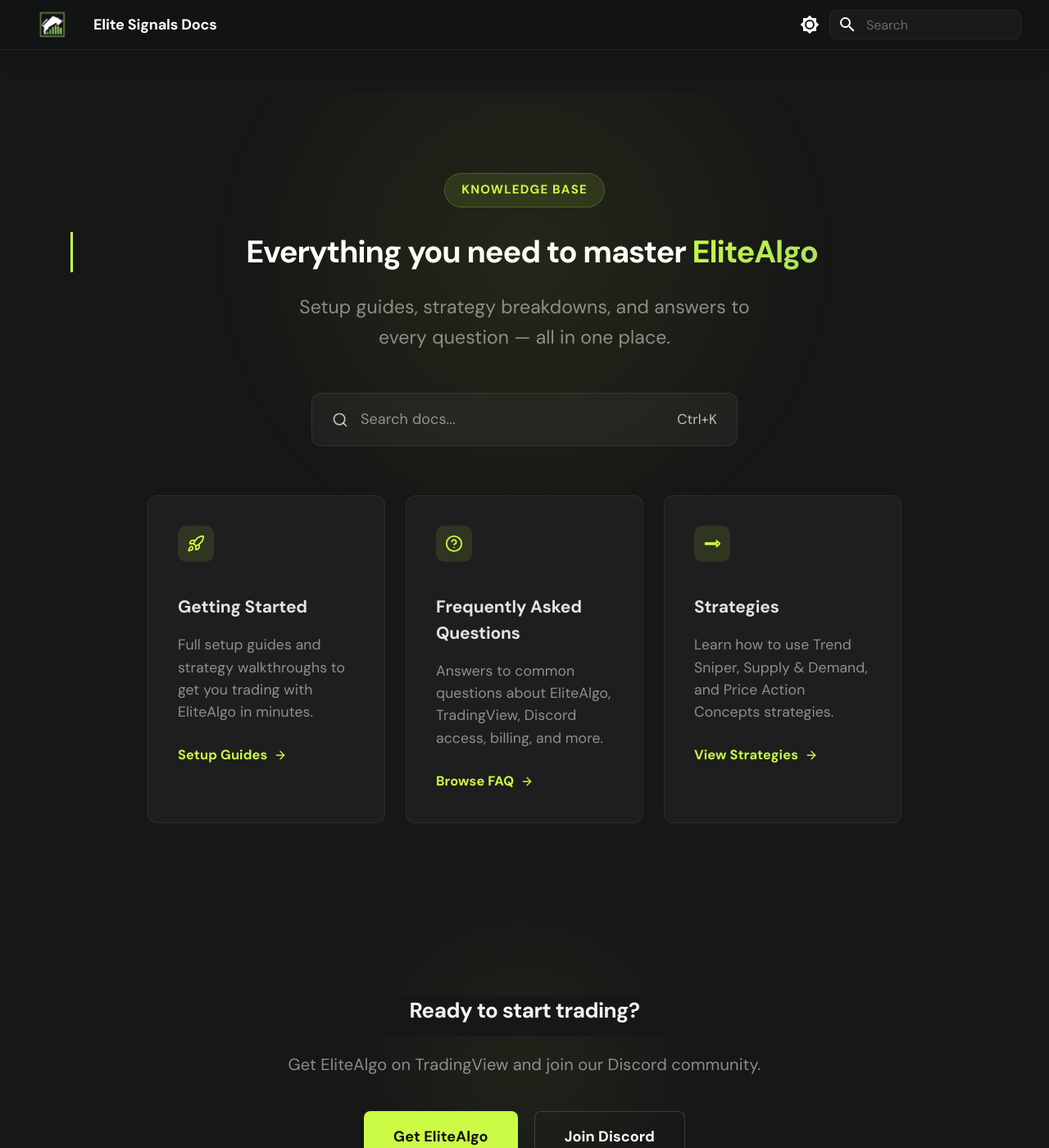
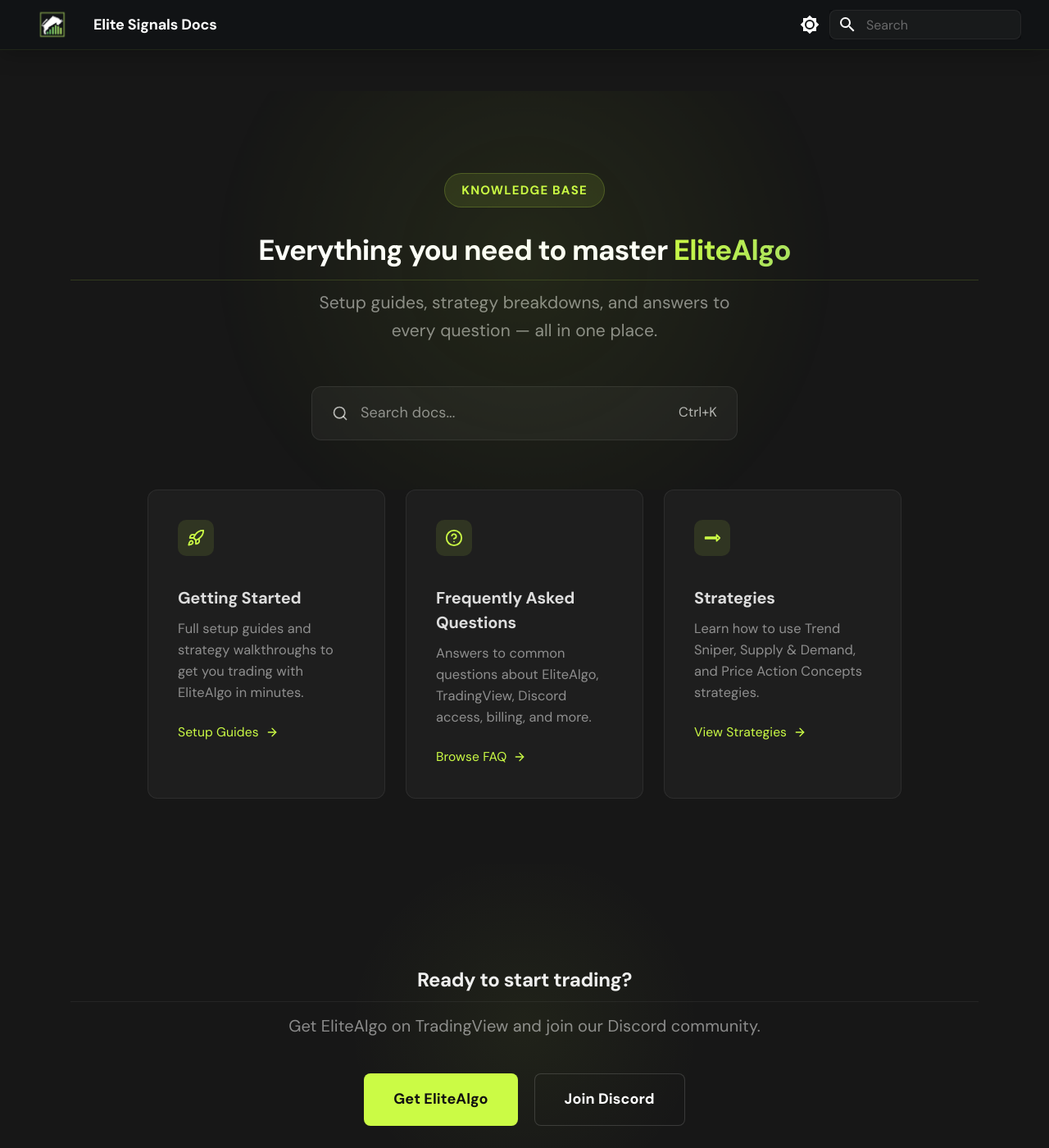
Before and after one commit to myelitesignals/docs, an MkDocs documentation site: the page built from docs/index.md, in a window 1280 px wide and 1400 px high. Shown: the whole window at 82% size. Built offline with MkDocs 1.6.1 and Material for MkDocs 9.7.7, drawn with Linux system fonts in a browser that asks for light colours.

Commit message:
Refine typography and sidebar spacing for cleaner look
- Hide redundant "Elite Signals Docs" root label in sidebar
- Tighter sidebar spacing, smaller nav font (0.78rem), reduced padding
- Section labels: smaller (0.65rem), bolder, more letter-spacing
- h1: remove left border, add subtle bottom border instead
- h2: simpler bottom border (no gradient), refined size (1.2rem)
- Body text: 0.82rem with 1.75 line-height, softer white (0.68 opacity)
- Lighter font weights across all headings (650/600/550)
- Hero title: 2.8rem (from 3.2), weight 700 (from 800)
- Cards: refined font sizes and weights throughout
- TOC links: smaller, subtler styling

Co-Authored-By: Claude <noreply@anthropic.com>

```diff
--- a/docs/stylesheets/extra.css
+++ b/docs/stylesheets/extra.css
@@ -126,51 +126,74 @@ body {
    SIDEBAR NAVIGATION
    ============================================ */
 
+/* Hide redundant "Elite Signals Docs" root label in sidebar */
+.md-nav--primary > .md-nav__title {
+  display: none;
+}
+
 /* Sidebar container */
 [data-md-color-scheme="slate"] .md-sidebar {
   background: transparent;
 }
 
+[data-md-color-scheme="slate"] .md-sidebar--primary .md-sidebar__inner {
+  padding-top: 0.4rem;
+}
+
 /* Section labels (Getting Started, FAQ) */
 [data-md-color-scheme="slate"] .md-nav--primary > .md-nav__list > .md-nav__item--section > .md-nav__link,
 [data-md-color-scheme="slate"] .md-nav--primary .md-nav__item--section > label.md-nav__link {
-  font-size: 0.68rem;
-  font-weight: 600;
-  letter-spacing: 0.08em;
+  font-size: 0.65rem;
+  font-weight: 700;
+  letter-spacing: 0.1em;
   text-transform: uppercase;
-  color: rgba(255, 255, 255, 0.35);
-  padding: 0.6rem 0.75rem 0.3rem;
-  margin-top: 0.8rem;
+  color: rgba(255, 255, 255, 0.3);
+  padding: 0.5rem 0.6rem 0.25rem;
+  margin-top: 1rem;
+  pointer-events: none;
 }
 
-/* Nav links */
+/* Remove margin on first section label */
+[data-md-color-scheme="slate"] .md-nav--primary > .md-nav__list > .md-nav__item--section:first-child > .md-nav__link,
+[data-md-color-scheme="slate"] .md-nav--primary > .md-nav__list > .md-nav__item--section:first-child > label.md-nav__link {
+  margin-top: 0.2rem;
+}
+
+/* Nav links - all */
 [data-md-color-scheme="slate"] .md-nav__link {
-  padding: 0.4rem 0.75rem;
+  padding: 0.3rem 0.6rem;
   transition: all 0.15s ease;
-  border-radius: 6px;
-  font-size: 0.8rem;
+  border-radius: 5px;
+  font-size: 0.78rem;
   font-weight: 400;
-  color: rgba(255, 255, 255, 0.55);
-  line-height: 1.4;
+  color: rgba(255, 255, 255, 0.5);
+  line-height: 1.45;
+  margin: 1px 0;
 }
 
 [data-md-color-scheme="slate"] .md-nav__link:hover {
-  color: rgba(255, 255, 255, 0.9);
+  color: rgba(255, 255, 255, 0.85);
   background: rgba(255, 255, 255, 0.04);
 }
 
+/* Active nav link */
 [data-md-color-scheme="slate"] .md-nav__link--active,
 [data-md-color-scheme="slate"] .md-nav__item--active > .md-nav__link {
-  color: var(--es-lime);
+  color: var(--es-lime) !important;
   font-weight: 500;
   background: rgba(203, 251, 69, 0.06);
 }
 
-/* TOC sidebar links */
+/* TOC sidebar links (integrated) */
 [data-md-color-scheme="slate"] .md-nav--secondary .md-nav__link {
-  font-size: 0.75rem;
+  font-size: 0.72rem;
   font-weight: 400;
-  color: rgba(255, 255, 255, 0.4);
+  color: rgba(255, 255, 255, 0.35);
+  padding: 0.2rem 0.6rem;
+}
+
+[data-md-color-scheme="slate"] .md-nav--secondary .md-nav__link:hover {
+  color: rgba(255, 255, 255, 0.7);
 }
 
 [data-md-color-scheme="slate"] .md-nav--secondary .md-nav__link--active {
@@ -178,8 +201,14 @@ body {
   font-weight: 500;
 }
 
+/* Reduce nested indent */
 .md-nav__item .md-nav__item {
-  padding-left: 0.2rem;
+  padding-left: 0.15rem;
+}
+
+/* Tighter spacing between nav items */
+.md-nav__item {
+  padding: 0;
 }
 
 /* ============================================
@@ -225,10 +254,10 @@ body {
 }
 
 .es-hero__title {
-  font-size: 3.2rem;
-  font-weight: 800;
-  letter-spacing: -0.04em;
-  line-height: 1.1;
+  font-size: 2.8rem;
+  font-weight: 700;
+  letter-spacing: -0.035em;
+  line-height: 1.12;
   margin: 0 0 1rem;
   color: #fff;
 }
@@ -241,11 +270,12 @@ body {
 }
 
 .es-hero__subtitle {
-  font-size: 1.15rem;
+  font-size: 1.05rem;
+  font-weight: 400;
   color: var(--es-text-muted);
-  max-width: 550px;
+  max-width: 520px;
   margin: 0 auto 2.5rem;
-  line-height: 1.6;
+  line-height: 1.65;
 }
 
 /* Homepage Search CTA */
@@ -367,19 +397,19 @@ body {
 }
 
 .es-card__title {
-  font-size: 1.05rem;
-  font-weight: 700;
+  font-size: 0.95rem;
+  font-weight: 600;
   color: #fff;
-  margin: 0 0 0.6rem;
+  margin: 0 0 0.5rem;
   position: relative;
   z-index: 1;
 }
 
 .es-card__desc {
-  font-size: 0.88rem;
+  font-size: 0.82rem;
   color: var(--es-text-muted);
-  line-height: 1.55;
-  margin: 0 0 1.2rem;
+  line-height: 1.6;
+  margin: 0 0 1rem;
   position: relative;
   z-index: 1;
 }
@@ -388,8 +418,8 @@ body {
   display: inline-flex;
   align-items: center;
   gap: 0.4rem;
-  font-size: 0.82rem;
-  font-weight: 600;
+  font-size: 0.78rem;
+  font-weight: 500;
   color: var(--es-lime) !important;
   position: relative;
   z-index: 1;
@@ -433,9 +463,9 @@ body {
 }
 
 .es-cta__title {
-  font-size: 1.8rem;
-  font-weight: 800;
-  letter-spacing: -0.03em;
+  font-size: 1.6rem;
+  font-weight: 650;
+  letter-spacing: -0.025em;
   color: #fff;
   margin: 0 0 0.5rem;
   position: relative;
@@ -497,47 +527,47 @@ body {
    ARTICLE PAGES - Typography
    ============================================ */
 .md-typeset {
-  font-size: 0.85rem;
-  line-height: 1.7;
-  color: rgba(255, 255, 255, 0.72);
+  font-size: 0.82rem;
+  line-height: 1.75;
+  color: rgba(255, 255, 255, 0.68);
+  letter-spacing: 0.005em;
 }
 
 .md-typeset h1 {
-  font-weight: 700;
-  letter-spacing: -0.03em;
+  font-weight: 650;
+  letter-spacing: -0.025em;
   color: #ffffff;
-  font-size: 1.9rem;
-  padding-left: 0.75rem;
-  border-left: 3px solid var(--es-lime);
-  margin-bottom: 1.2rem;
+  font-size: 1.75rem;
+  margin-bottom: 0.5rem;
+  padding-bottom: 0.6rem;
+  border-bottom: 1px solid rgba(var(--es-lime-rgb), 0.15);
 }
 
 .md-typeset h2 {
   font-weight: 600;
-  letter-spacing: -0.02em;
-  color: rgba(255, 255, 255, 0.95);
-  padding-bottom: 0.5em;
-  border-bottom: 1px solid transparent;
-  background-image: linear-gradient(var(--es-dark), var(--es-dark)), linear-gradient(90deg, rgba(var(--es-lime-rgb), 0.2), transparent);
-  background-size: 100% 100%, 100% 1px;
-  background-position: bottom, bottom;
-  background-repeat: no-repeat;
-  margin-top: 2.5rem;
-  font-size: 1.3rem;
+  letter-spacing: -0.015em;
+  color: rgba(255, 255, 255, 0.93);
+  font-size: 1.2rem;
+  margin-top: 2.2rem;
+  margin-bottom: 0.6rem;
+  padding-bottom: 0.4em;
+  border-bottom: 1px solid rgba(255, 255, 255, 0.06);
 }
 
 .md-typeset h3 {
-  font-weight: 600;
-  color: rgba(255, 255, 255, 0.88);
-  margin-top: 2rem;
-  font-size: 1.05rem;
+  font-weight: 550;
+  color: rgba(255, 255, 255, 0.85);
+  margin-top: 1.8rem;
+  margin-bottom: 0.5rem;
+  font-size: 1rem;
   letter-spacing: -0.01em;
 }
 
 .md-typeset h4 {
-  font-weight: 600;
-  color: rgba(255, 255, 255, 0.8);
-  font-size: 0.95rem;
+  font-weight: 550;
+  color: rgba(255, 255, 255, 0.75);
+  font-size: 0.9rem;
+  margin-top: 1.5rem;
 }
 
 /* Links */
@@ -766,7 +796,7 @@ body {
     padding: 3rem 1.5rem 2rem;
   }
   .es-hero__title {
-    font-size: 2.2rem;
+    font-size: 1.8rem;
   }
   .es-hero__subtitle {
     font-size: 1rem;
```
